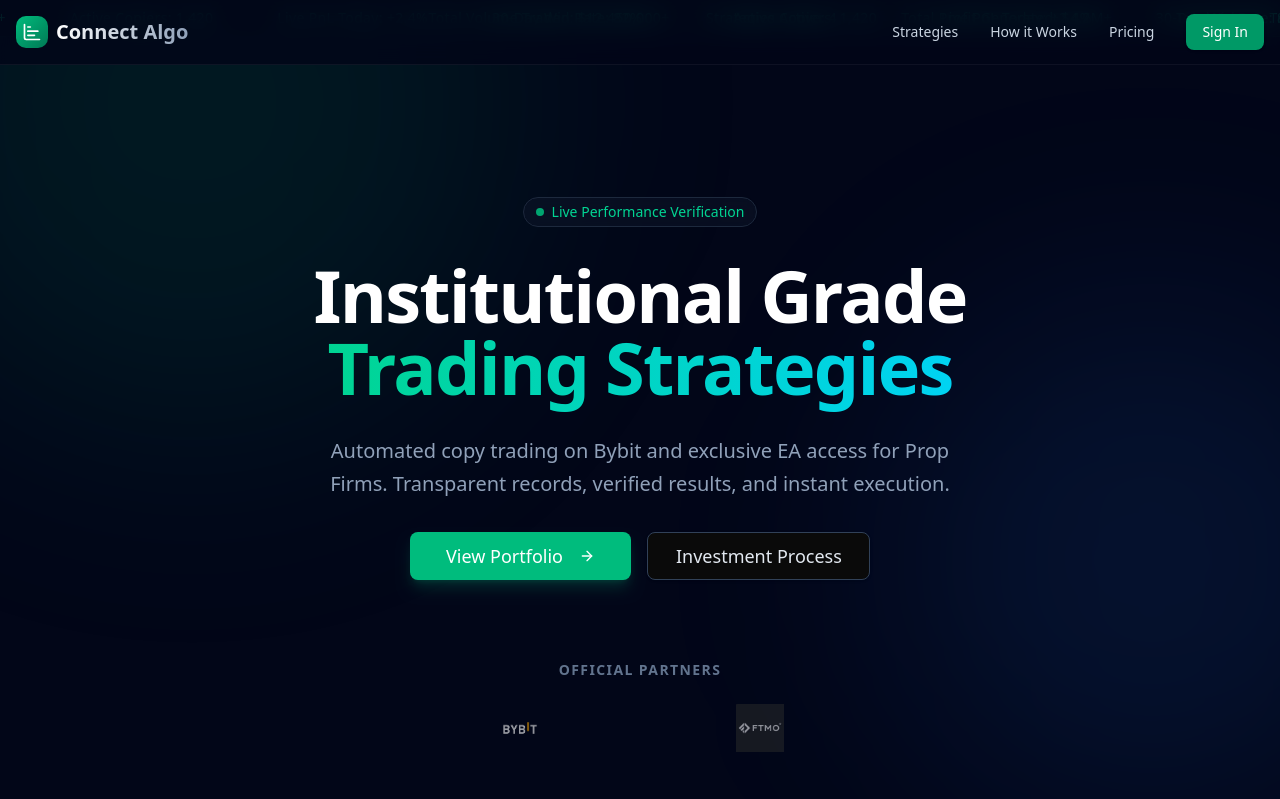
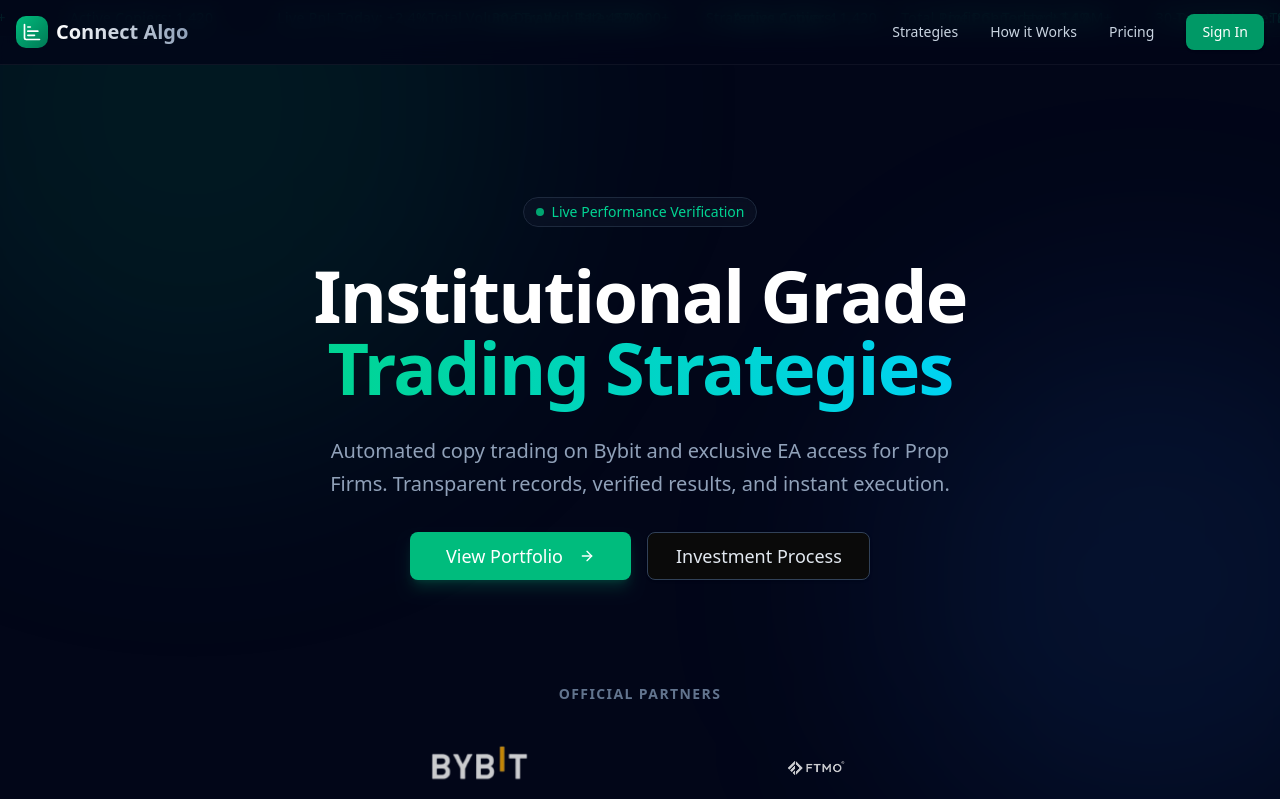
Before and after one commit to gcharbelll-cpu/connectalgo, a Next.js app: page / in a window 1280 px wide. Shown: the top 799 px of the page. Built offline with nearby package versions, Linux system fonts and the light colour scheme.

Commit message:
feat(ui): update official partner badges with true transparent PNGs and refine sizing

```diff
--- a/src/components/sections/Hero.tsx
+++ b/src/components/sections/Hero.tsx
@@ -74,12 +74,12 @@ export function Hero() {
                         transition={{ duration: 0.5, delay: 0.5 }}
                         className="flex flex-col items-center mt-12 mb-4 w-full max-w-3xl"
                     >
-                        <p className="text-sm text-slate-500 uppercase tracking-widest font-semibold mb-6 text-center">Official Partners</p>
-                        <div className="flex flex-wrap justify-center items-center gap-10 md:gap-20 opacity-60 hover:opacity-100 transition-opacity duration-300">
-                            <div className="relative w-32 md:w-40 h-12">
+                        <p className="text-sm text-slate-500 uppercase tracking-widest font-semibold mb-8 text-center mt-6">Official Partners</p>
+                        <div className="flex flex-wrap justify-center items-center gap-16 md:gap-32 opacity-80 hover:opacity-100 transition-opacity duration-300">
+                            <div className="relative w-40 md:w-56 h-12 md:h-16">
                                 <Image src="/images/partners/bybit.png" alt="Bybit Official Partner" fill className="object-contain" />
                             </div>
-                            <div className="relative w-32 md:w-40 h-10 md:h-12">
+                            <div className="relative w-36 md:w-48 h-12 md:h-16">
                                 <Image src="/images/partners/ftmo.png" alt="FTMO Official Partner" fill className="object-contain" />
                             </div>
                         </div>
```
Also changed, not shown: public/images/partners/bybit.png, public/images/partners/ftmo.png.
